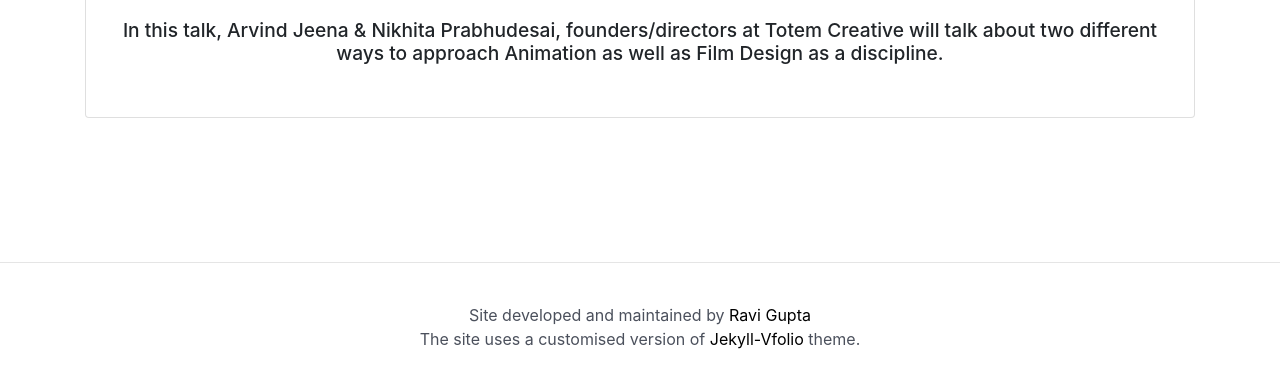
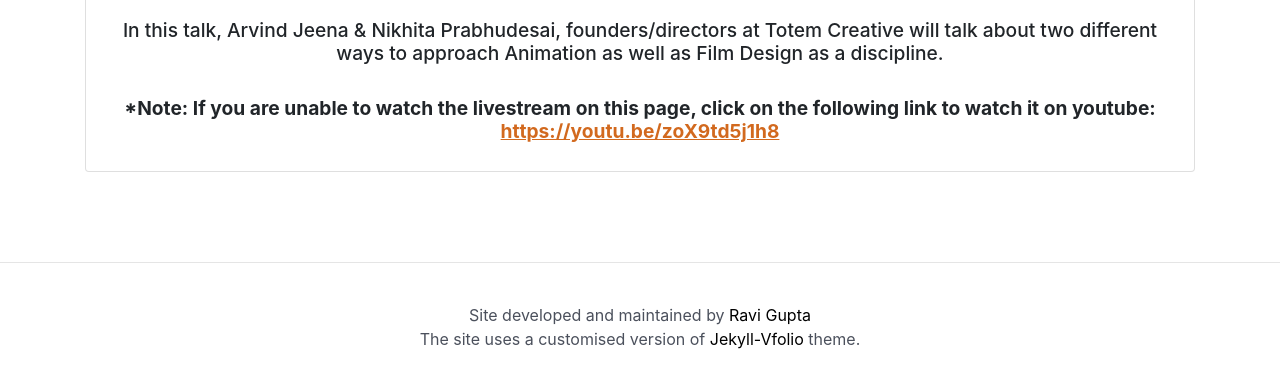
Before and after one commit to ravigupta-art/khidki-initiative, a Jekyll site: the page built from live.html, in a window 1280 px wide and 1266 px high, cut to the strip 899-1266 px from the top of the window. Built offline with Jekyll 4.4.1, drawn with Linux system fonts in a browser that asks for light colours; nearby versions of some CDN libraries.

Commit message:
added embedd note.

```diff
--- a/css/custom/includes/_normal.scss
+++ b/css/custom/includes/_normal.scss
@@ -47,3 +47,8 @@
     font-size: 0.9rem;
   }
 }
+
+#youtube-note {
+  color: Chocolate !important;
+  text-decoration: underline;
+}
--- a/live.html
+++ b/live.html
@@ -66,6 +66,7 @@ title: Livestream Page
                {% endif %}
               </div>
               <h5><br>{{site.data.livestream[count].videodescription }}</h5><br>
+              <h5><strong>*Note: If you are unable to watch the livestream on this page, click on the following link to watch it on youtube: <a id="youtube-note" href="https://youtu.be/{{ site.data.livestream[count].videoID }}">https://youtu.be/{{ site.data.livestream[count].videoID }}</a></strong></h5>
               {% if site.data.livestream[count].resource-type %}
               <p><span class="font-weight-bold">Resource type:</span> {{ site.data.livestream[count].resource-type }}</p>
               {% endif %}
```
